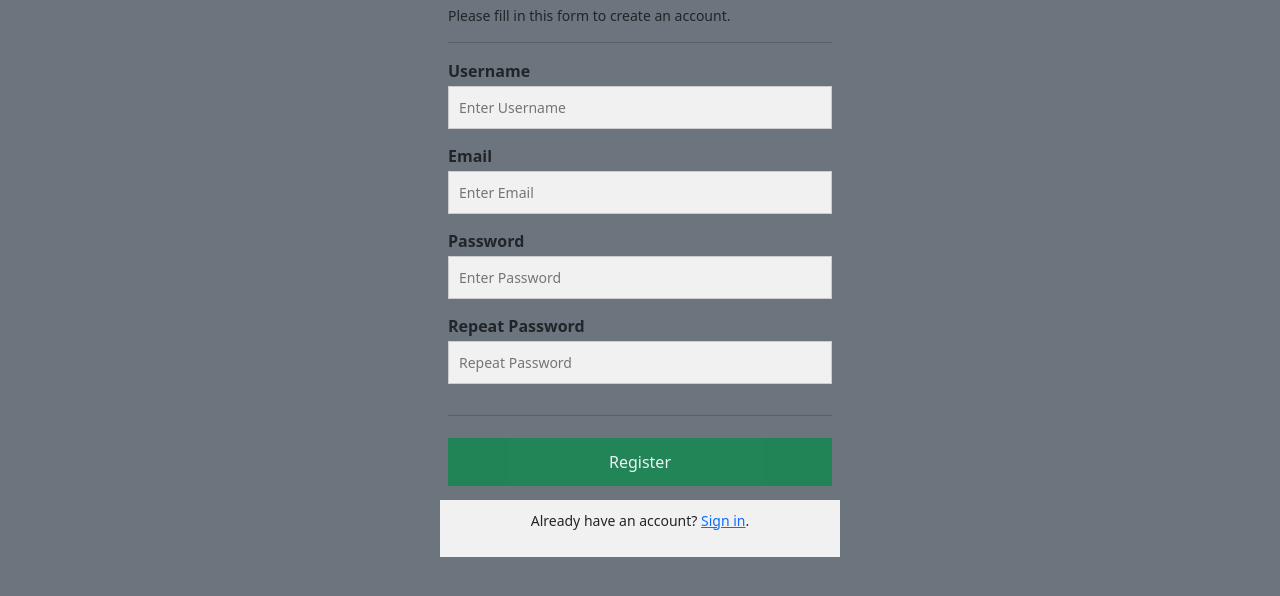
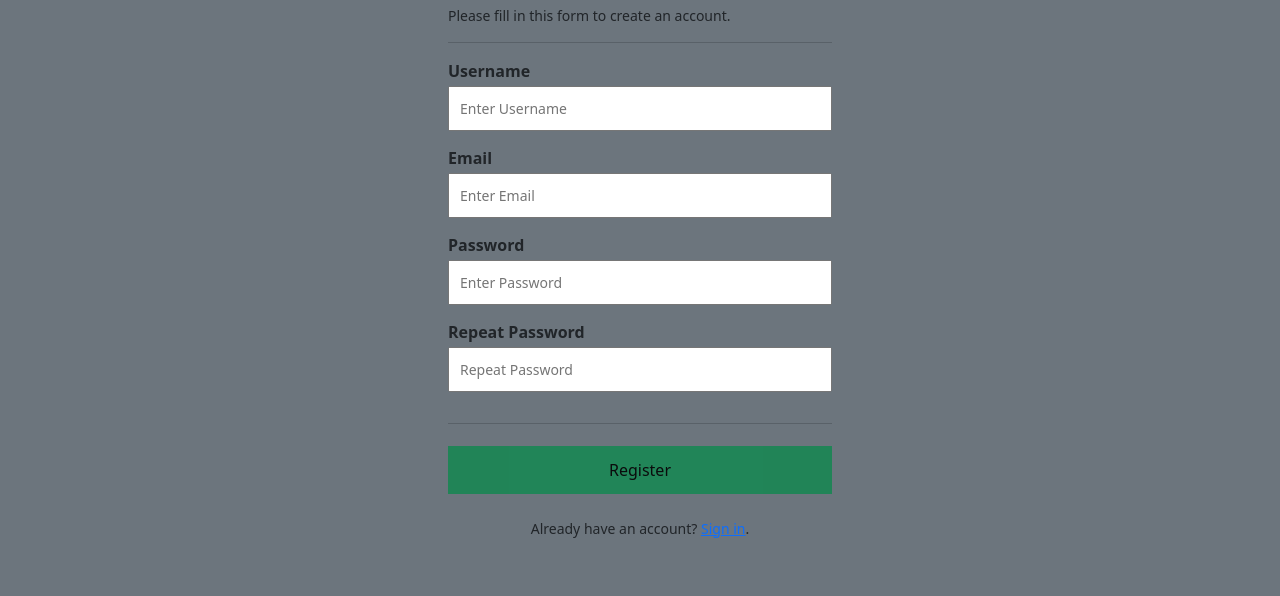
Before and after one commit to boyan-ferdinandov-04/Space-Invaders, a website: page register.html in a window 1280 px wide. Shown: the part 100-696 px from the top of the page. Drawn offline with nearby package versions, Linux system fonts and the light colour scheme.

Commit message:
Final Changes

```diff
--- a/css/login.css
+++ b/css/login.css
@@ -11,13 +11,10 @@ input[type=text], input[type=password] {
     padding: 10px;
     margin: 4px 0 15px 0;
     display: inline-block;
-    border: 1px solid #ccc;
-    background: #f1f1f1;
     font-size: 14px;
 }
 
 input[type=text]:focus, input[type=password]:focus {
-    background-color: #ddd;
     outline: none;
 }
 
@@ -27,7 +24,6 @@ hr {
 }
 
 .registerbtn {
-    color: white;
     padding: 12px 18px;
     margin: 6px 0;
     border: none;
@@ -42,7 +38,6 @@ hr {
 }
 
 a {
-    color: dodgerblue;
     font-size: 14px;
 }
 
--- a/css/preferences.css
+++ b/css/preferences.css
@@ -15,12 +15,6 @@ h2 {
     font-weight: bold;
 }
 
-button {
-    background-color: #007bff;
-    border: none;
-    font-size: 1.2em;
-}
-
 button:hover {
     background-color: #0056b3;
 }
--- a/css/register.css
+++ b/css/register.css
@@ -9,13 +9,10 @@ input[type=text], input[type=password] {
   padding: 10px;
   margin: 3px 0 15px 0;
   display: inline-block;
-  border: 1px solid #ccc;
-  background: #f1f1f1;
   font-size: 14px;
 }
 
 .registerbtn {
-  color: white;
   padding: 12px 20px;
   margin: 6px 0;
   border: none;
@@ -30,7 +27,6 @@ input[type=text], input[type=password] {
 }
 
 .signin {
-  background-color: #f1f1f1;
   text-align: center;
   padding: 10px;
   font-size: 14px;
--- a/register.html
+++ b/register.html
@@ -21,7 +21,7 @@
             <button class="navbar-toggler" type="button" data-bs-toggle="collapse" data-bs-target="#navbarColor01" aria-controls="navbarColor01" aria-expanded="false" aria-label="Toggle navigation">
                 <span class="navbar-toggler-icon"></span>
             </button>
-            <div class="collapse navbar-collapse" id="navbarColor01">
+            <div class="collapse navbar-collapse">
                 <ul class="navbar-nav mx-auto">
                     <li class="nav-item">
                         <a href="homepage.html" class="nav-link active text-white">Home <i class="bi bi-house"></i></a>
```
Also changed, not shown: homepage.html (+1 -1 lines), login.html (+1 -1 lines), play.html (+1 -1 lines), preferences.html (+1 -1 lines), records.html (+1 -1 lines).
